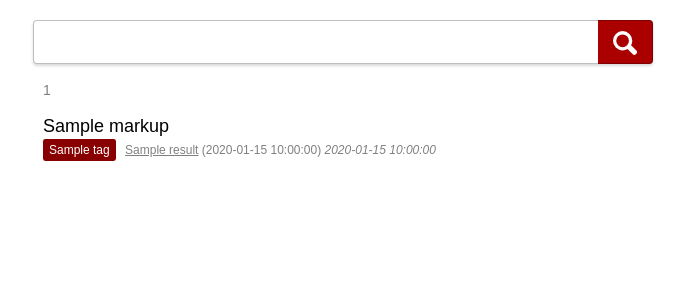
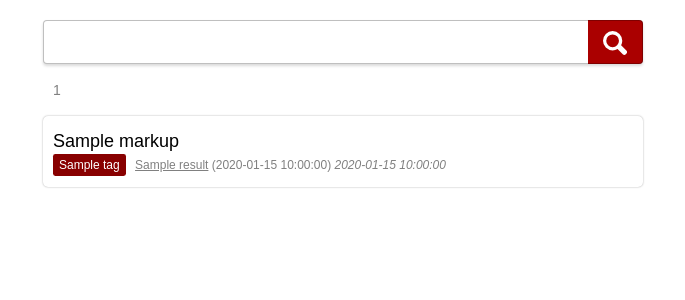
Before and after one commit to rsimmons/massif, a Python web app: template web/templates/index.html in a window 1280 px wide. Shown: the top 300 px of the page, without its empty margins (297-982 px from the left). Run offline with Jinja, Linux system fonts and the light colour scheme; the template is opened without the code that fills it: most values are stand-ins (such as "Sample title", 1, 10 or a date in 2020).

Commit message:
Change styling to put shadow on each result

```diff
--- a/web/templates/index.html
+++ b/web/templates/index.html
@@ -26,7 +26,7 @@ input[type=text] {
 .wrapper {
     margin: 0 auto;
     max-width: 600px;
-    padding: 20px;
+    padding: 20px 10px;
 }
 
 em {
@@ -42,19 +42,20 @@ ul {
 }
 
 li {
-    padding-bottom: 0.75em;
-    margin-top: 0.75em;
+    padding: 15px 10px;
+    margin-top: 8px;
+    /* border: 1px solid #ccc; */
+    border-radius: 5px;
+    box-shadow: 0 0 2px rgba(0,0,0,0.35);
 }
 
-li:not(:last-child) {
-    border-bottom: 1px solid #ddd;
+li p:first-child {
+    margin-top: 0;
 }
 
 #search-form {
     position: relative;
-    left: -10px;
     margin-bottom: 1em;
-    width: calc(100% + 20px);
 }
 
 #search-query-input {
@@ -105,6 +106,7 @@ li:not(:last-child) {
 #results-count {
     font-size: 14px;
     color: grey;
+    padding: 0 10px;
 }
 
 #results-list {
```
